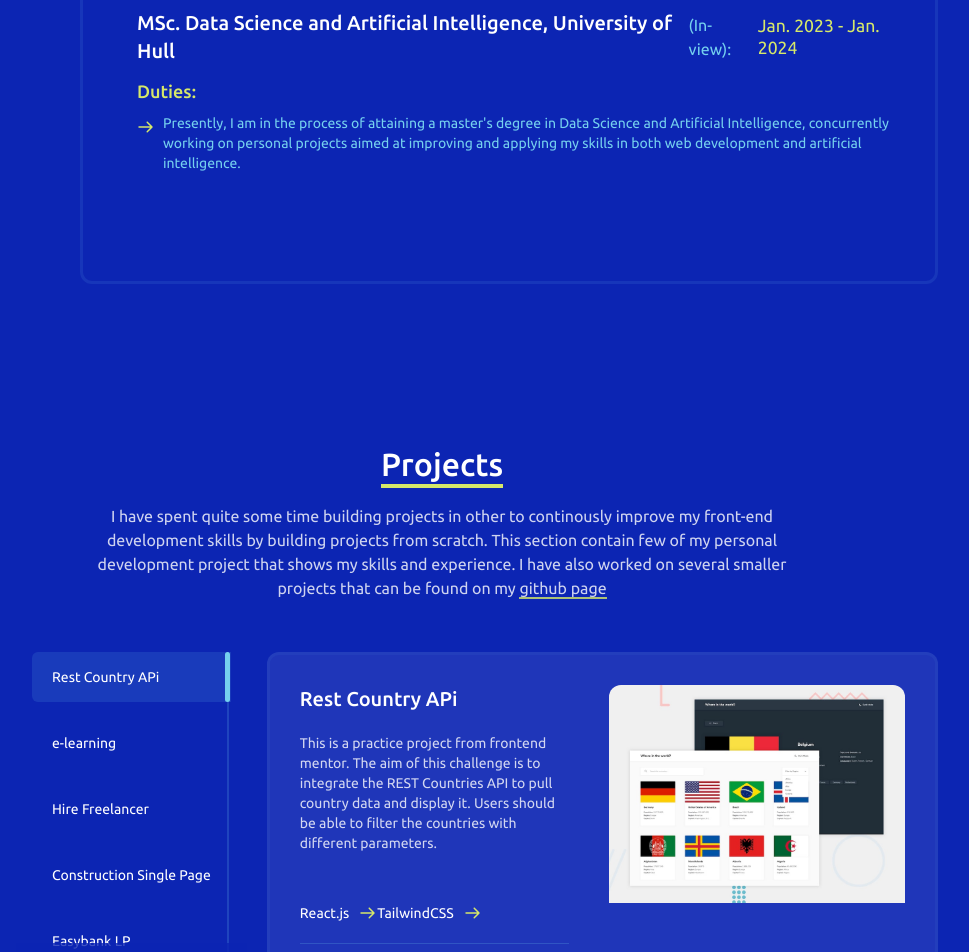
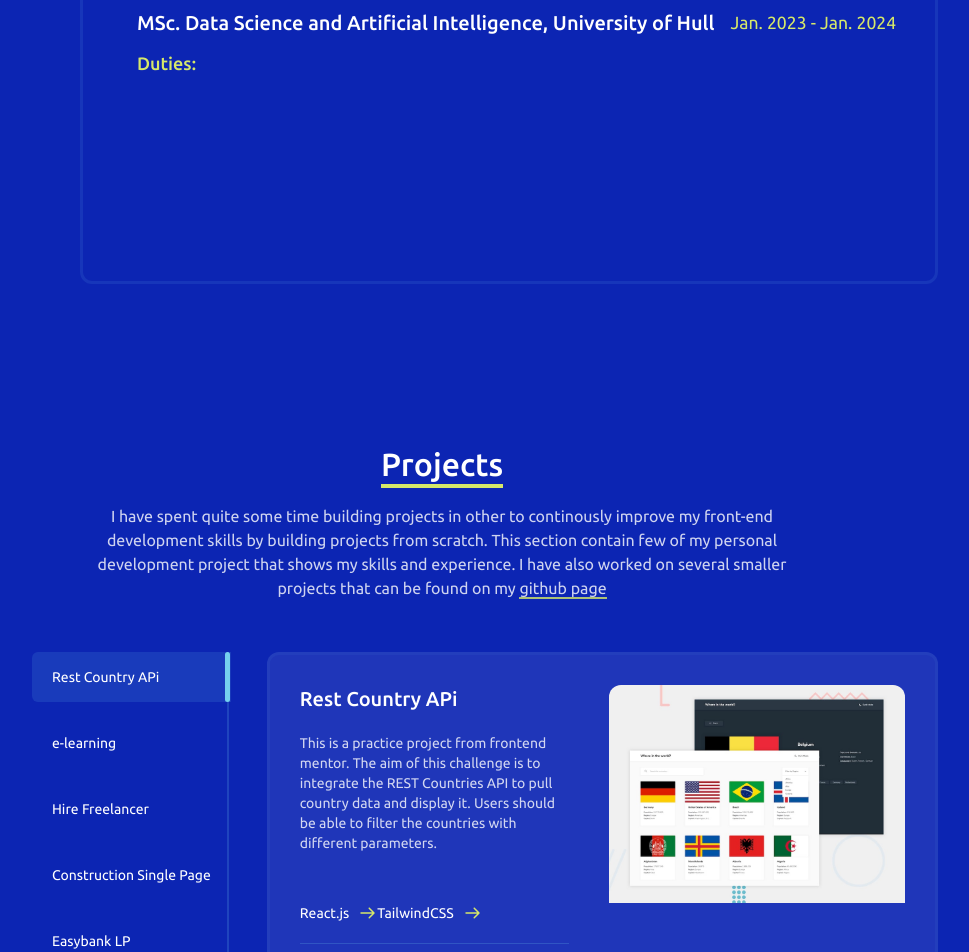
Before and after one commit to Teewaii/portfolioV3, a React (Create React App) app: page / in a window 1280 px wide. Shown: the part 2080-3032 px from the top of the page, without its empty margins (198-1167 px from the left). Built offline with nearby package versions, Linux system fonts and the light colour scheme; the HTML template or start-up script is replaced by a standard one; a web font is replaced by a local one.

Commit message:
Project and experience page update

```diff
--- a/src/components/experience/Experience.jsx
+++ b/src/components/experience/Experience.jsx
@@ -1,95 +1,129 @@
-import React, { useState } from 'react'
-import hd from '../../img/shot.svg'
-import work from '../experience/work.json';
+import React, { useState } from "react";
+
+import work from "../experience/work.json";
 import { motion } from "framer-motion";
-
-
 
 export default function Experience() {
   const [exp, setExp] = useState(0);
 
   function activeTab(index) {
     if (exp === index) {
-      return setExp(1)
+      return setExp(1);
     }
-    setExp(index)
+    setExp(index);
   }
 
   return (
-    <section id='experience' className=" flex items-center justify-center   experience min-h-[100vh] 2xl:min-h-[70vh] 3xl:min-h-[62vh] bg-primary relative  overflow-hidden ">
-
+    <section
+      id="experience"
+      className=" flex items-center justify-center   experience min-h-[100vh] 2xl:min-h-[70vh] 3xl:min-h-[62vh] bg-primary relative  overflow-hidden "
+    >
       {/* Main content container */}
-      <div className="main pt-[4rem]  pb-[2rem] md:pb-[0] md:pt-[0] lg:pt-[60px]  flex flex-col items-center container  md:pl-[20px] lg:pl-[150px] 3xl:pl-[100px] lg:max-w-[80%] 3xl:max-w-[75%]
-     ">
+      <div
+        className="main pt-[4rem]  pb-[2rem] md:pb-[0] md:pt-[0] lg:pt-[60px]  flex flex-col items-center container  md:pl-[20px] lg:pl-[150px] 3xl:pl-[100px] lg:max-w-[80%] 3xl:max-w-[75%]
+     "
+      >
         <div className="section-title gap-y-4 lg:gap-y-0 flex flex-col items-start  lg:items-center">
-          <h1 className='text-white lg:mb-[1rem]  mb-0 text-[1.5rem] lg:text-[2rem] relative before:absolute before:left-0 before:right-0 before:bg-green before:h-1 before:bottom-0 before:z-[-1] z-40 '>Places I have worked</h1>
-          <p className='text-white text-[1rem]  text-left lg:text-center  opacity-80 max-w-[700px]  mb-[2rem]'>Over the years I have worked in different sectors ranging from the IT industry, advertising and publishing and I have delivered great products and services while working as a web developer and graphic designer during this periods.  </p>
+          <h1 className="text-white lg:mb-[1rem]  mb-0 text-[1.5rem] lg:text-[2rem] relative before:absolute before:left-0 before:right-0 before:bg-green before:h-1 before:bottom-0 before:z-[-1] z-40 ">
+            Places I have worked
+          </h1>
+          <p className="text-white text-[1rem]  text-left lg:text-center  opacity-80 max-w-[700px]  mb-[2rem]">
+            Over the years I have worked in different sectors ranging from the
+            IT industry, advertising and publishing and I have delivered great
+            products and services while working as a web developer and graphic
+            designer during this periods.{" "}
+          </p>
         </div>
 
-        <motion.div className="experience-wrapper border-[3px] rounded-xl px-6  border-opacity-[0.1] border-secondary  flex flex-col
+        <motion.div
+          className="experience-wrapper border-[3px] rounded-xl px-6  border-opacity-[0.1] border-secondary  flex flex-col
        min-h-[400px] pb-[50px] container lg:py-[2rem] mt-[20px]
-      "  initial={{ x: 20 }}
+      "
+          initial={{ x: 20 }}
           whileInView={{ x: 0 }}
-          transition={{ duration: 1 }}>
-
+          transition={{ duration: 1 }}
+        >
           {/* Companys container */}
-          <div className='tabs-head  text-[1.4rem] text-white py-[0.6rem]
+          <div
+            className="tabs-head  text-[1.4rem] text-white py-[0.6rem]
         flex   border-opacity-[0.1] border-secondary overflow-auto overflow-y-hidden lg:pt-[0rem] lg:pb-[10px] lg:border-b-2
-        '     >
+        "
+          >
             {/* Mapping throught the list of comapanys */}
-            {
-              work.map((work, index) => {
+            {work.map((work, index) => {
               return (
-
-                  <div className={exp === index ? "after:rounded-[5px] px-[20px] py-[14px] relative bg-secondary  ease-in-out duration-300 bg-opacity-[.13] rounded-t-md after:absolute after:bg-secondary after:left-0 after:right-0 after:bottom-[4%] after:top-[90%] text-sm lg:text-md cursor-pointer min-w-fit lg:mr-4 " : "  ProjectTab px-[20px] py-[14px]  cursor-pointer text-sm lg:text-md min-w-fit lg:mr-8 "}
-                    onClick={() => activeTab(index)} key={index}
-                  >{work.company}</div>
-                )
-              })
+                <div
+                  className={
+                    exp === index
+                      ? "after:rounded-[5px] px-[20px] py-[14px] relative bg-secondary  ease-in-out duration-300 bg-opacity-[.13] rounded-t-md after:absolute after:bg-secondary after:left-0 after:right-0 after:bottom-[4%] after:top-[90%] text-sm lg:text-md cursor-pointer min-w-fit lg:mr-4 "
+                      : "  ProjectTab px-[20px] py-[14px]  cursor-pointer text-sm lg:text-md min-w-fit lg:mr-8 "
                   }
+                  onClick={() => activeTab(index)}
+                  key={index}
+                >
+                  {work.company}
+                </div>
+              );
+            })}
             {/* end of mapp */}
           </div>
 
-
           <div className="tab-contents">
-            {
-              work.map((work, index) => {
-
+            {work.map((work, index) => {
               return (
-
-                  <div className={exp === index ? "content text-left lg:ml-[30px] pt-[30px]" : "projectTab hidden"}
-                    onClick={() => activeTab(index)} key={index} >
+                <div
+                  className={
+                    exp === index
+                      ? "content text-left lg:ml-[30px] pt-[30px]"
+                      : "projectTab hidden"
+                  }
+                  onClick={() => activeTab(index)}
+                  key={index}
+                >
                   <div className="top flex flex-col lg:flex-row mb-[20px] lg:mb-0  lg:items-center gap-2 lg:gap-4">
-                      <h1 className='text-[white] text-xl '>{work.title}</h1>
+                    <h1 className="text-[white] text-xl ">{work.title}</h1>
                     <div className="duration flex gap-2 items-center">
-                        <span className='text-secondary '>({work.type}): </span>
-                        <h2 className='text-md text-green'> {work.year}</h2>
+                      {work.type && (
+                        <span className="text-secondary ">({work.type}): </span>
+                      )}
+                      <h2 className="text-md text-green"> {work.year}</h2>
                     </div>
                   </div>
-                    <span className='text-secondary opacity-40 pb-[30px] text-sm'>{work.about}</span>
-                    <ul className='space-y-2 mt-3'>
-                      <h1 className='text-green text-lg '>Duties:</h1>
-                      {work.desc.map((duties, index) => (
-
-                        <li key={index} className='tools text-secondary flex items-start  gap-2 space-y-4 text-sm  '><span className='pt-2 '><svg width="18" height="12" viewBox="0 0 10 8" fill="none" xmlns="http://www.w3.org/2000/svg">
-                          <path d="M9.35355 4.35355C9.54882 4.15829 9.54882 3.84171 9.35355 3.64645L6.17157 0.464466C5.97631 0.269204 5.65973 0.269204 5.46447 0.464466C5.2692 0.659728 5.2692 0.976311 5.46447 1.17157L8.29289 4L5.46447 6.82843C5.2692 7.02369 5.2692 7.34027 5.46447 7.53553C5.65973 7.7308 5.97631 7.7308 6.17157 7.53553L9.35355 4.35355ZM0 4.5H9V3.5H0V4.5Z" fill="#D6E869" />
+                  <span className="text-secondary opacity-40 pb-[30px] text-sm">
+                    {work.about}
+                  </span>
+                  <ul className="space-y-2 mt-3">
+                    <h1 className="text-green text-lg ">Duties:</h1>
+                    {work.desc &&
+                      work.desc.map((duties, index) => (
+                        <li
+                          key={index}
+                          className="tools text-secondary flex items-start  gap-2 space-y-4 text-sm  "
+                        >
+                          <span className="pt-2 ">
+                            <svg
+                              width="18"
+                              height="12"
+                              viewBox="0 0 10 8"
+                              fill="none"
+                              xmlns="http://www.w3.org/2000/svg"
+                            >
+                              <path
+                                d="M9.35355 4.35355C9.54882 4.15829 9.54882 3.84171 9.35355 3.64645L6.17157 0.464466C5.97631 0.269204 5.65973 0.269204 5.46447 0.464466C5.2692 0.659728 5.2692 0.976311 5.46447 1.17157L8.29289 4L5.46447 6.82843C5.2692 7.02369 5.2692 7.34027 5.46447 7.53553C5.65973 7.7308 5.97631 7.7308 6.17157 7.53553L9.35355 4.35355ZM0 4.5H9V3.5H0V4.5Z"
+                                fill="#D6E869"
+                              />
                             </svg>
-                        </span>{duties}</li>
-
+                          </span>
+                          {duties}
+                        </li>
                       ))}
                   </ul>
                 </div>
-
-
-                )
-
-              })
-            }
+              );
+            })}
           </div>
         </motion.div>
       </div>
-
-
     </section>
-  )
+  );
 }
--- a/src/components/experience/work.json
+++ b/src/components/experience/work.json
@@ -3,11 +3,7 @@
     "id": 1,
     "company": "Study Break",
     "title": "MSc. Data Science and Artificial Intelligence, University of Hull",
-    "type": "In-view",
-    "year": "Jan. 2023 - Jan. 2024",
-    "desc": [
-      "Presently, I am in the process of attaining a master's degree in Data Science and Artificial Intelligence, concurrently working on personal projects aimed at improving and applying my skills in both web development and artificial intelligence."
-    ]
+    "year": "Jan. 2023 - Jan. 2024"
   },
   {
     "id": 2,
--- a/src/components/projectScroll/ProjectScroll.jsx
+++ b/src/components/projectScroll/ProjectScroll.jsx
@@ -1,38 +1,46 @@
-import React from 'react'
-import projects from '../projects/project';
-import { motion } from "framer-motion";
+import React from "react";
+import projects from "../projects/project";
 
 export default function projectScroll({ project, activeProject }) {
   return (
-    <section className="project-list-scroller h-[fit] bg-primary  lg:after:absolute lg:after:bottom-0 lg:after:left-0 lg:after:right-0 lg:after:top-[90%] lg:after:bg-primary lg:after:opacity-80
+    <section
+      className="project-list-scroller h-[fit] bg-primary ml-[50px] md:ml-[0px]  lg:h-fit overflow-scroll
+   "
+    >
+      {/* className="project-list-scroller h-[fit] bg-primary lg:after:absolute lg:after:bottom-0 lg:after:left-0 lg:after:right-0 lg:after:top-[90%] lg:after:bg-primary lg:after:opacity-80
      ml-[50px] md:ml-[0px]  lg:h-[100%] overflow-scroll
    "
-    >
+    > */}
       <div className="bucket flex flex-col items-center container">
-        <div className="main flex flex-col gap-[80px]
+        <div
+          className="main flex flex-col gap-[80px]
        md:flex-row
-       ">
-
+       "
+        >
           {/* Projects list controller start */}
-          <div className="project-list   text-left flex-[1]  border-opacity-[0.1] border-secondary
-         flex lg:flex-col gap-4 md:border-b-[0px]  overflow-auto relative after:absolute after:top-0 after:bottom-0 md:after:right-[2px]  md:after:w-[2px] md:after:bg-secondary md:after:opacity-[0.18]
-         ">
-            {projects.map((item, index) =>
-              <h1 key={item.id} className={project === index ? 'text-[white] relative min-w-fit bg-secondary lg:rounded-bl-md rounded-tl-md ease-in-out duration-300 bg-opacity-[0.13] text-sm  font-normal py-[15px] px-[15px] lg:px-[20px] after:absolute after:bg-secondary  after:top-[-1%]  after:bottom-[94%] after:left-0 after:right-0 lg:after:top-0  lg:after:bottom-[0] lg:after:left-[97%] lg:after:right-[1px]  after:rounded-xl cursor-pointer after:delay-100 lg:last:mb-11 ' : 'text-[white] relative text-sm md:text-sm font-normal py-[15px] px-[10px] lg:px-[20px] min-w-fit cursor-pointer hover:after:top-0  hover:after:bottom-[0] hover:after:left-[98%] hover:after:right-[1px] hover:bg-secondary hover:bg-opacity-[0.1] '}
+          <div
+            className="project-list text-left flex-[1] border-opacity-[0.1] border-secondary
+         flex lg:flex-col gap-4 md:border-b-[0px] overflow-auto relative after:absolute after:top-0 after:bottom-0 md:after:right-[2px] md:after:w-[2px] md:after:bg-secondary md:after:opacity-[0.18]
+         "
+          >
+            {projects.map((item, index) => (
+              <h1
+                key={item.id}
+                className={
+                  project === index
+                    ? "text-[white] relative min-w-fit bg-secondary lg:rounded-bl-md rounded-tl-md ease-in-out duration-300 bg-opacity-[0.13] text-sm  font-normal py-[15px] px-[15px] lg:px-[20px] after:absolute after:bg-secondary  after:top-[-1%]  after:bottom-[94%] after:left-0 after:right-0 lg:after:top-0  lg:after:bottom-[0] lg:after:left-[97%] lg:after:right-[1px]  after:rounded-xl cursor-pointer after:delay-100 lg:last:mb-11 "
+                    : "text-[white] relative text-sm md:text-sm font-normal py-[15px] px-[10px] lg:px-[20px] min-w-fit cursor-pointer hover:after:top-0  hover:after:bottom-[0] hover:after:left-[98%] hover:after:right-[1px] hover:bg-secondary hover:bg-opacity-[0.1] "
+                }
                 onClick={() => activeProject(index)}
               >
-                {item.title}</h1>
-            )
-            }
-
+                {item.title}
+              </h1>
+            ))}
           </div>
 
           {/* Projects list controller end */}
-
-
-
         </div>
       </div>
     </section>
-  )
+  );
 }
--- a/src/components/projects/project.js
+++ b/src/components/projects/project.js
@@ -2,11 +2,8 @@
 
 import easy from "../../img/easy.jpg";
 import sabi_mockup from "../../img/sabi-01.jpg";
-import crowd from "../../img/crowdfunding.jpg";
 import restCountry from "../../img/restCountry.jpg";
-import time_tracking from "../../img/time-tracking.jpg";
 import freelance from "../../img/freelance.jpg";
-import sunnyside from "../../img/sunnyside.jpg";
 import edex from "../../img/edex_mock.jpg";
 
 const Images = [
@@ -61,6 +58,7 @@ const Images = [
     live: "https://teewaii.github.io/easybank-landing-page",
     tools: ["React.js", "TailwindCSS"],
   },
+
   //   {
   //     id: 6,
   //     title: "Static Landing Page",
@@ -72,16 +70,16 @@ const Images = [
   //     tools: ["CSS", "Javascript"],
   //   },
 
-  {
-    id: 7,
-    title: "Time tracking ",
-    head: "Time tracking",
-    desc: "This a Time tracking demo front-end development challenge from Frontendmentor for personal development. Users will be able to View the optimal layout for the site depending on their device's screen size, See hover states for all interactive elements on the page, Switch between viewing Daily, Weekly, and Monthly stats. ",
-    pix: time_tracking,
-    git: "https://github.com/Teewaii/Time-tracking-dashboard-repo.git",
-    live: " https://teewaii.github.io/Time-tracking-dashboard-repo/",
-    tools: ["CSS", "Javascript"],
-  },
+  // {
+  //   id: 7,
+  //   title: "Time tracking ",
+  //   head: "Time tracking",
+  //   desc: "This a Time tracking demo front-end development challenge from Frontendmentor for personal development. Users will be able to View the optimal layout for the site depending on their device's screen size, See hover states for all interactive elements on the page, Switch between viewing Daily, Weekly, and Monthly stats. ",
+  //   pix: time_tracking,
+  //   git: "https://github.com/Teewaii/Time-tracking-dashboard-repo.git",
+  //   live: " https://teewaii.github.io/Time-tracking-dashboard-repo/",
+  //   tools: ["CSS", "Javascript"],
+  // },
 
   // {
   //     id: 7,
```
Also changed, not shown: src/components/nav/SideNav.jsx (+1 -21 lines), src/components/projects/Projects.jsx (+5 -5 lines). Lines whose indentation alone changed are shown as unchanged.
